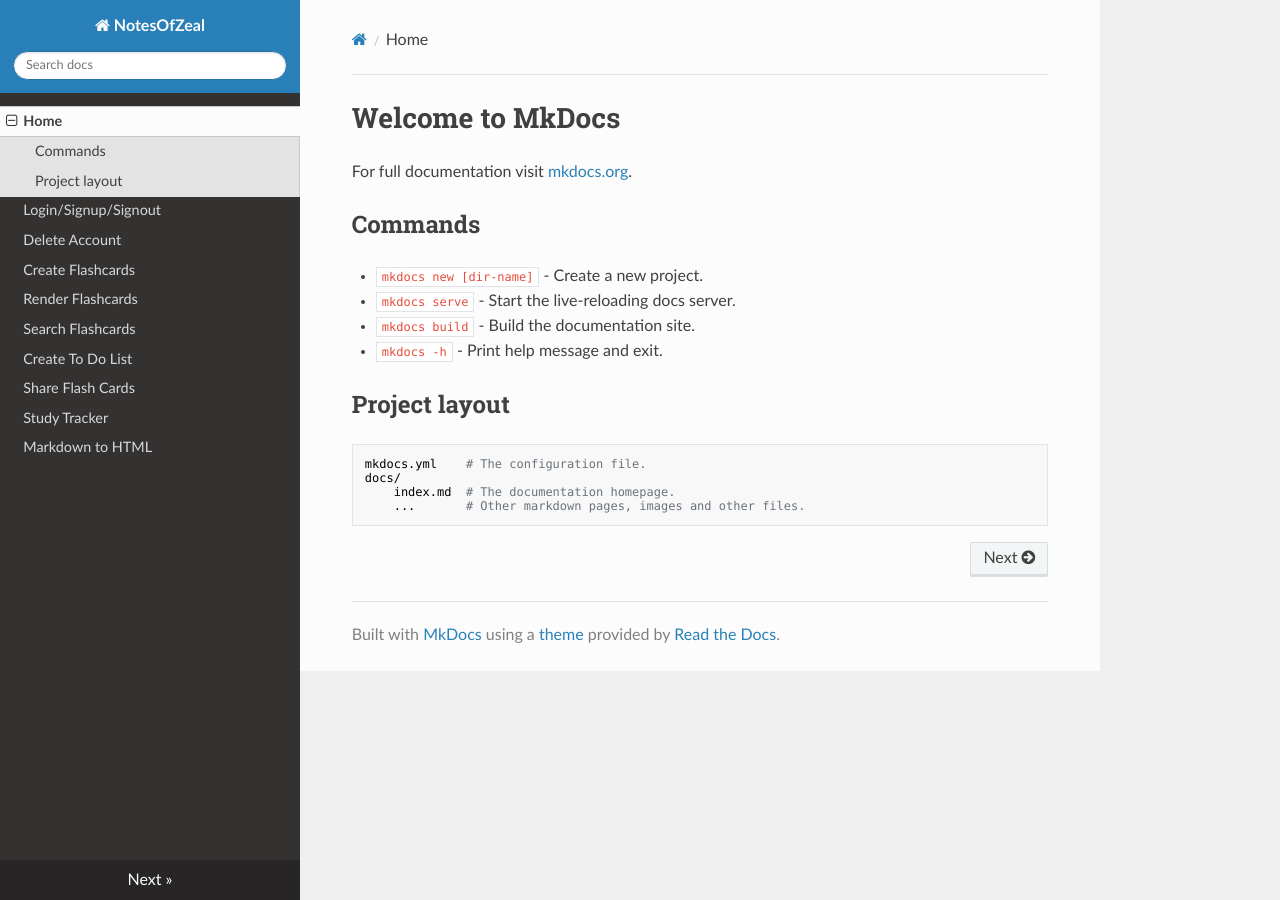
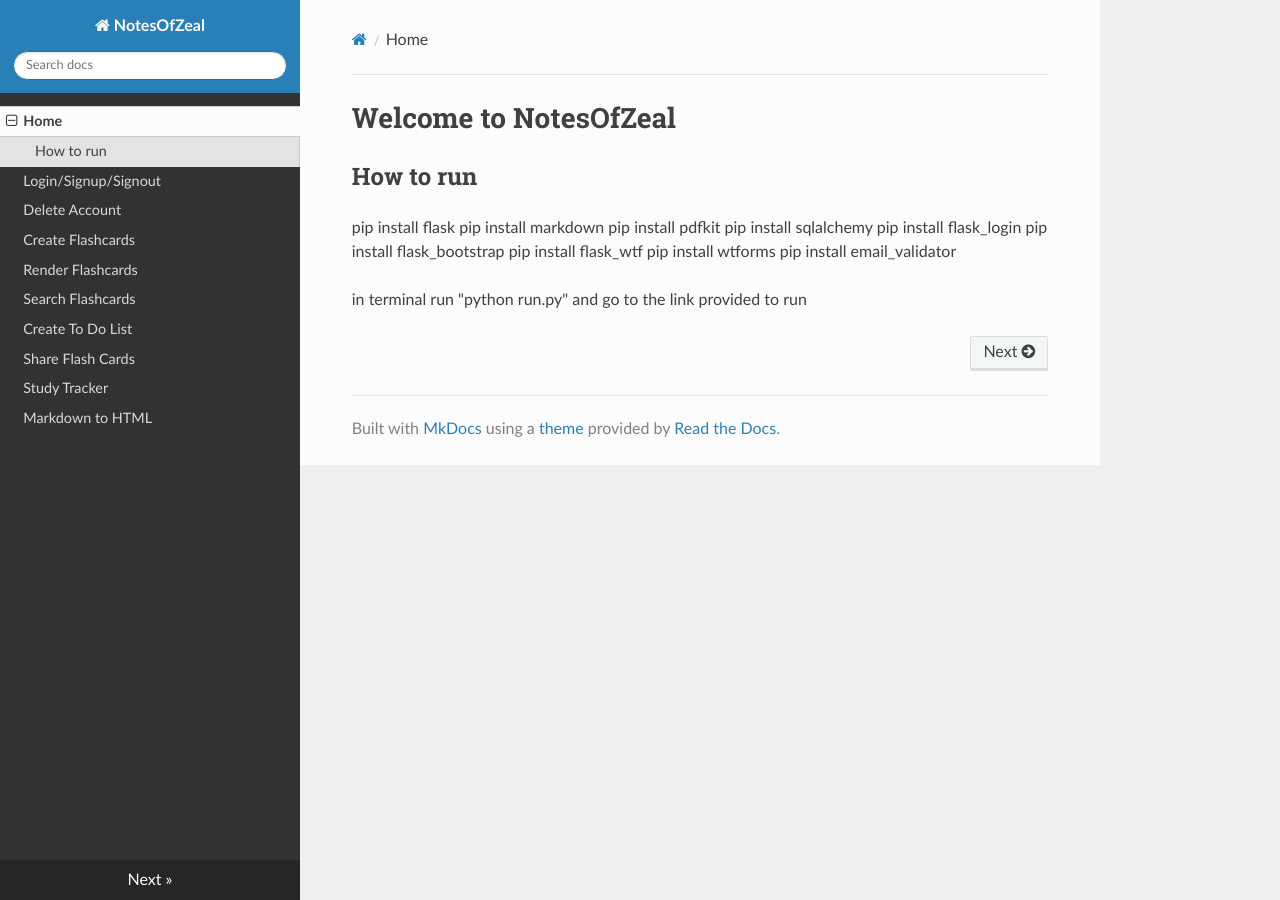
Before and after one commit to albhandari/NoteOfZeal, an MkDocs documentation site: the page built from docs/index.md, in a window 1280 px wide. Built offline with MkDocs 1.6.1, drawn with Linux system fonts in a browser that asks for light colours; nearby versions of some CDN libraries.

Commit message:
added how to run page

```diff
--- a/docs/index.md
+++ b/docs/index.md
@@ -1,17 +1,16 @@
-# Welcome to MkDocs
 
-For full documentation visit [mkdocs.org](https://www.mkdocs.org).
+# Welcome to NotesOfZeal
 
-## Commands
 
-* `mkdocs new [dir-name]` - Create a new project.
-* `mkdocs serve` - Start the live-reloading docs server.
-* `mkdocs build` - Build the documentation site.
-* `mkdocs -h` - Print help message and exit.
+## How to run
+pip install flask
+pip install markdown
+pip install pdfkit
+pip install sqlalchemy
+pip install flask_login
+pip install flask_bootstrap
+pip install flask_wtf
+pip install wtforms
+pip install email_validator
 
-## Project layout
-
-    mkdocs.yml    # The configuration file.
-    docs/
-        index.md  # The documentation homepage.
-        ...       # Other markdown pages, images and other files.
+in terminal run "python run.py" and go to the link provided to run
```
